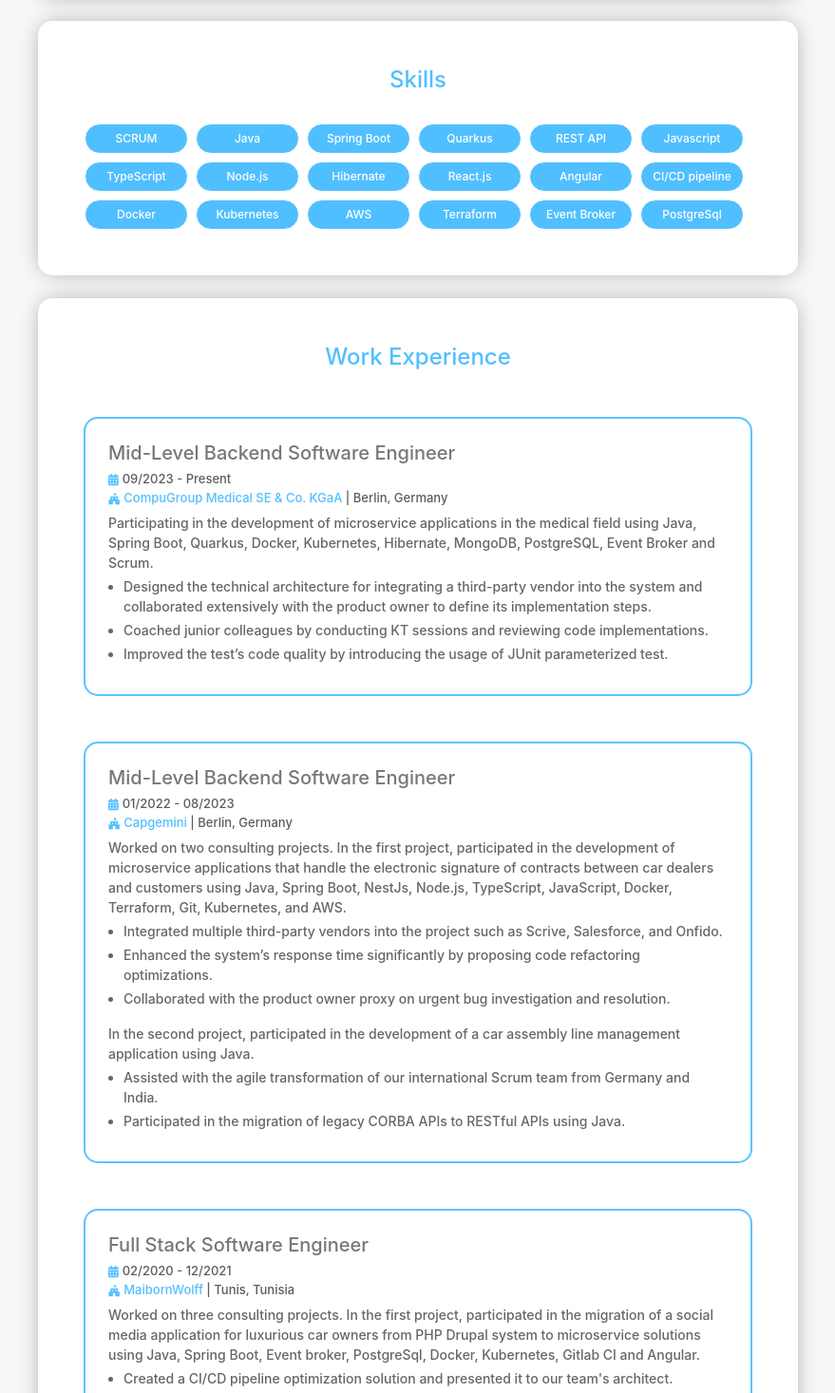
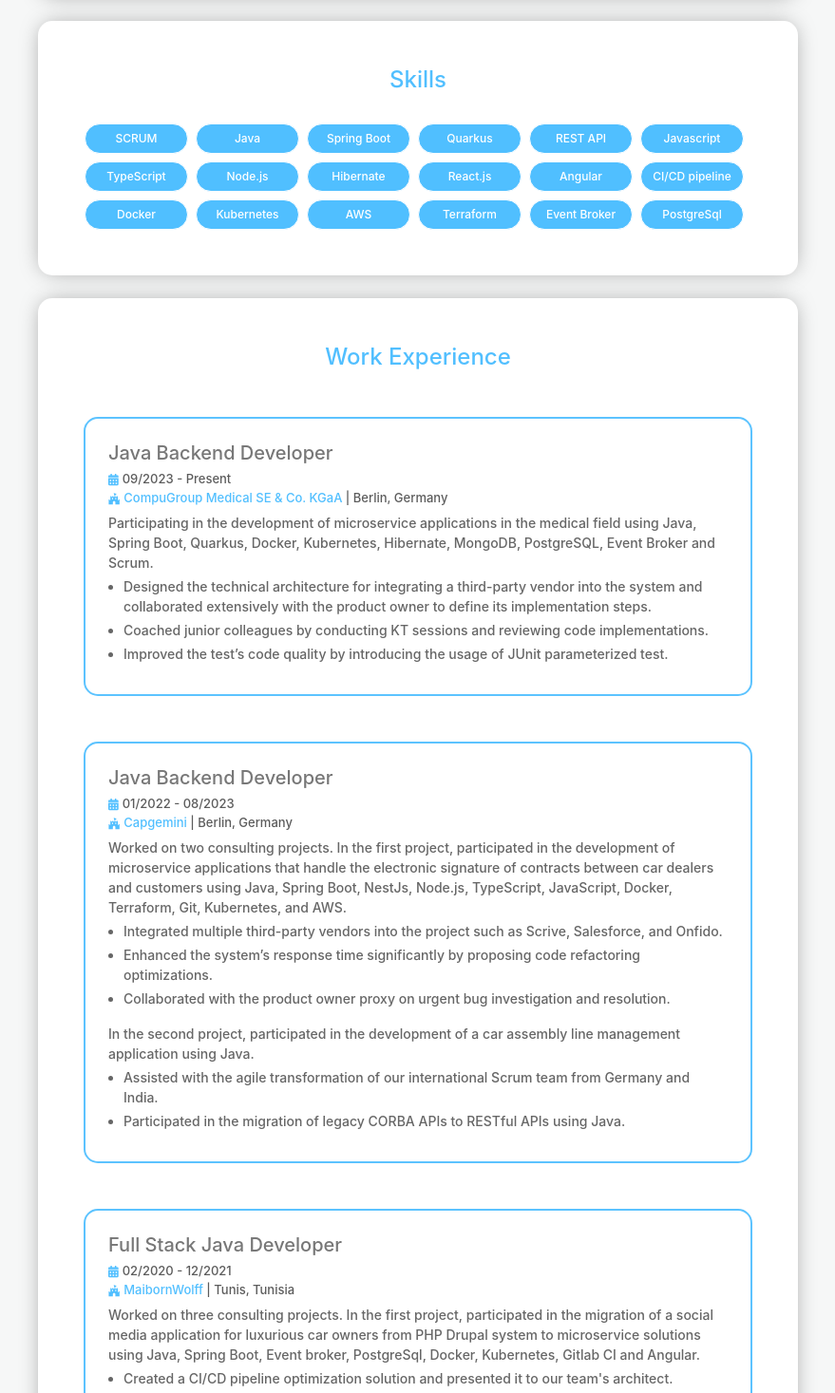
Before and after one commit to ilyes12zouaoui/portfolio, a React (Create React App) app: page / in a window 1280 px wide. Shown: the part 1330-2797 px from the top of the page at 95% size, without its empty margins (200-1079 px from the left). Built offline with nearby package versions, Linux system fonts and the light colour scheme.

Commit message:
update cv

```diff
--- a/src/components/Home/Experiences/Experiences.js
+++ b/src/components/Home/Experiences/Experiences.js
@@ -16,10 +16,10 @@ const Skills = () => {
           ]
           }
         ]}
-        title="Mid-Level Backend Software Engineer"
+        title="Java Backend Developer"
         startDate="09/2023"
         endDate="Present"
-        jobTitle2="Software Engineer"
+        jobTitle2="Java Backend Developer"
         startDate2="08/2023"
         endDate2="04/2023"
         company="CompuGroup Medical SE & Co. KGaA"
@@ -64,10 +64,10 @@ const Skills = () => {
             ],
           },
         ]}
-        title="Mid-Level Backend Software Engineer"
+        title="Java Backend Developer"
         startDate="01/2022"
         endDate="08/2023"
-        jobTitle2="Software Engineer"
+        jobTitle2="Java Backend Developer"
         startDate2="08/2023"
         endDate2="04/2023"
         company="Capgemini"
@@ -131,10 +131,10 @@ const Skills = () => {
         "
         startDate="02/2020"
         endDate="12/2021"
-        title="Full Stack Software Engineer"
+        title="Full Stack Java Developer"
         startDate2="02/2020"
         endDate2="08/2020"
-        jobTitle2="Trainee Software Engineer"
+        jobTitle2="Full Stack Java Developer"
         company="MaibornWolff"
         link="https://www.maibornwolff.de/en/tunisia"
         tags={[
--- a/src/components/Home/Home.js
+++ b/src/components/Home/Home.js
@@ -109,7 +109,7 @@ const FormLayout = () => {
                 className="color-blue text-center mb-3 mt-2"
                 style={{ fontSize: "22px" }}
               >
-                Mid-Senior Java Developer
+                Java Backend Developer
               </h1>
               <p
                 style={{
@@ -120,7 +120,7 @@ const FormLayout = () => {
                 }}
               >
                 Hello happy to have on my portfolio website. My name is Ilyes Zouaoui.
-                I am working as a Java Developer at <a
+                I am working as a Java Backend Developer at <a
                   href="https://www.cgm.com/deu_de"
                   className="color-blue"
                   style={{ fontSize: "14px" }}
```
Also changed, not shown: 1 other file (tests, documents, lock files or other folders).
